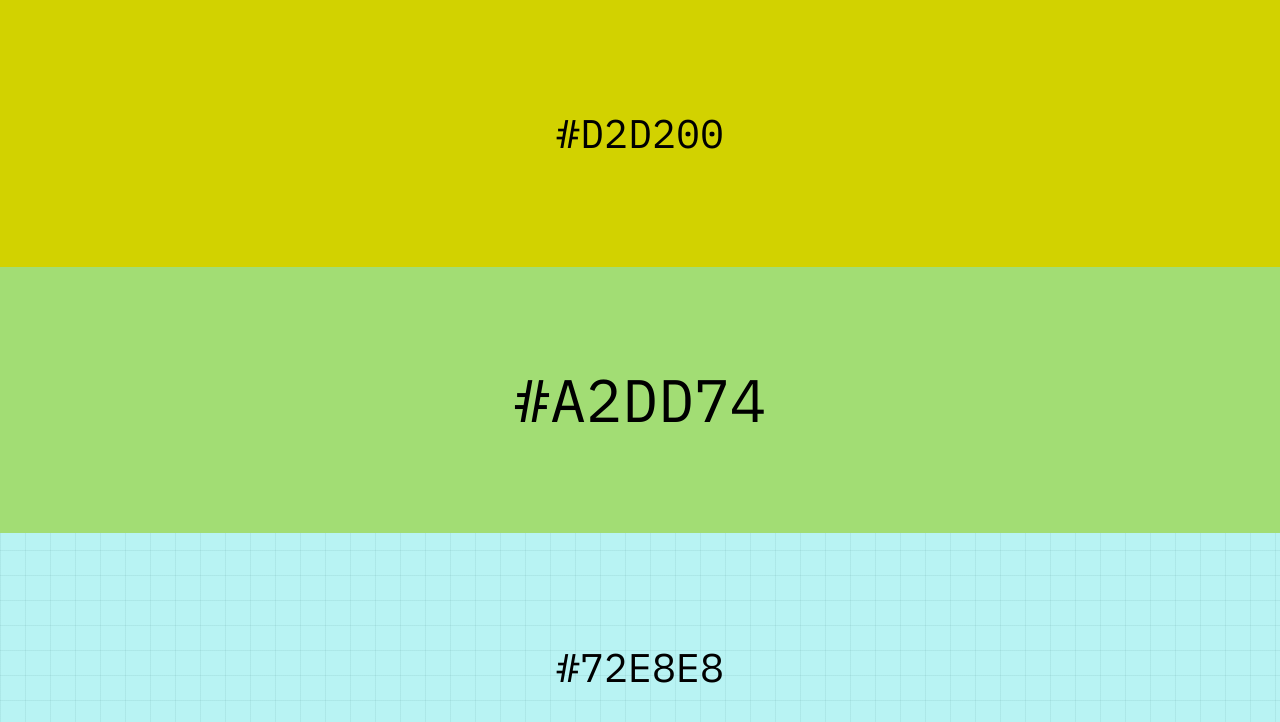
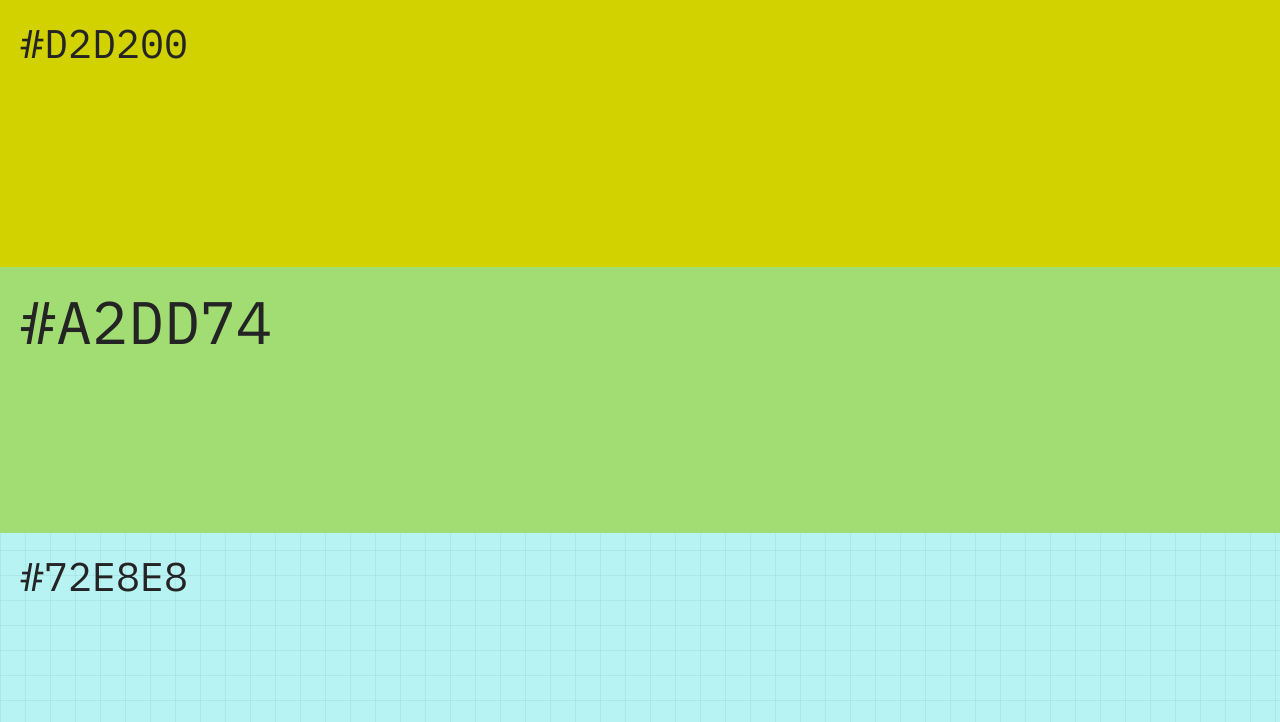
Before and after one commit to skoch/color-hexifier, a React (Create React App) app: page / in a window 1280 px wide. Shown: the top 722 px of the page. Built offline with nearby package versions, Linux system fonts and the light colour scheme.

Commit message:
feat: dynamic text color

```diff
--- a/public/index.html
+++ b/public/index.html
@@ -7,7 +7,7 @@
     <meta name="theme-color" content="#000000" />
     <meta
       name="description"
-      content="Web site created using create-react-app"
+      content="Color Mixer"
     />
     <!--
       <link rel="apple-touch-icon" href="%PUBLIC_URL%/logo192.png" />
@@ -25,7 +25,7 @@
       Learn how to configure a non-root public URL by running `npm run build`.
     -->
     <link href="https://fonts.googleapis.com/css?family=IBM+Plex+Mono&display=swap" rel="stylesheet">
-    <title>React App</title>
+    <title>Color Mixer</title>
   </head>
   <body>
     <noscript>You need to enable JavaScript to run this app.</noscript>
--- a/src/components/ColorBlock.tsx
+++ b/src/components/ColorBlock.tsx
@@ -25,20 +25,21 @@ interface Props {
 }
 
 const Root = styled.div`
+  position: relative;
   display: flex;
   flex-direction: column;
-  align-items: center;
-  justify-content: center;
+  align-items: flex-start;
+  justify-content: flex-start;
   height: 33.33333%;
 `;
 
 const Text = styled.h3`
-  display: flex;
+  /* display: flex;
   align-items: center;
-  justify-content: center;
+  justify-content: center; */
   font-size: 4rem;
   font-weight: normal;
-  margin: 1rem;
+  margin: 2rem;
 
   &.large {
     font-size: 6rem;
@@ -48,10 +49,8 @@ const Text = styled.h3`
 const PickerWrapper = styled.div`
   position: absolute;
   z-index: 10;
-  /* display: flex;
-  align-items: center;
-  justify-content: center;
-  margin: 1rem; */
+  top: 1rem;
+  left: 1rem;
 `;
 
 const Cover = styled.div`
@@ -73,9 +72,33 @@ const ColorBlock = ({
 
   const [showPicker, setShowPicker] = useState(false);
 
+  const hexToRgb = (hex: string) => {
+    var result = /^#?([a-f\d]{2})([a-f\d]{2})([a-f\d]{2})$/i.exec(hex);
+    return result
+      ? {
+          r: parseInt(result[1], 16),
+          g: parseInt(result[2], 16),
+          b: parseInt(result[3], 16),
+        }
+      : {
+          r: 0,
+          g: 0,
+          b: 0,
+        };
+  };
+  // https://gomakethings.com/dynamically-changing-the-text-color-based-on-background-color-contrast-with-vanilla-js/
+  const getContrast = (hex: string) => {
+    const rgb = hexToRgb(hex);
+    const { r, g, b } = rgb;
+    // https://en.wikipedia.org/wiki/YIQ
+    var yiq = (r * 299 + g * 587 + b * 114) / 1000;
+    return yiq >= 128 ? '#242424' : '#f9f9f9';
+  };
+
   return (
     <Root
       style={{
+        color: getContrast(color.hex),
         backgroundColor: bgColor,
       }}
     >
--- a/src/index.css
+++ b/src/index.css
@@ -1,5 +1,6 @@
 html {
   font-size: 62.5%;
+  color: #f9f9f9;
 }
 
 body {
--- a/src/pages/Index.tsx
+++ b/src/pages/Index.tsx
@@ -19,6 +19,7 @@ const Root = styled.div`
     ),
     linear-gradient(to bottom, rgba(36, 36, 36, 0.1) 0.1rem, transparent 0.1rem);
 `;
+
 // var alpha = Math.round(0.5 * 255);
 // var foo = (alpha + 0x10000)
 //   .toString(16)
@@ -26,7 +27,7 @@ const Root = styled.div`
 
 // console.log('foo', foo);
 const Index = () => {
-  const hexToRgb = (hex: string, alpha: number) => {
+  const hexToRgba = (hex: string, alpha: number) => {
     var result = /^#?([a-f\d]{2})([a-f\d]{2})([a-f\d]{2})$/i.exec(hex);
     return result
       ? {
@@ -49,12 +50,12 @@ const Index = () => {
   const clampOpacity = Math.min(Math.max(oNum, 0), 100);
   const [topColor, setTopColor] = useState({
     hex: c1 ? `#${c1}` : '#d2d200',
-    rgb: hexToRgb(c1 || 'd2d200', 1),
+    rgb: hexToRgba(c1 || 'd2d200', 1),
   });
 
   const [bottomColor, setBottomColor] = useState({
     hex: c2 ? `#${c2}` : '#72e8e8',
-    rgb: hexToRgb(c2 || '72e8e8', clampOpacity / 100),
+    rgb: hexToRgba(c2 || '72e8e8', clampOpacity / 100),
   });
 
   const handleTopColorChangeComplete = (color: IColor) => {
```
Also changed, not shown: 1 other file (tests, documents, lock files or other folders).
